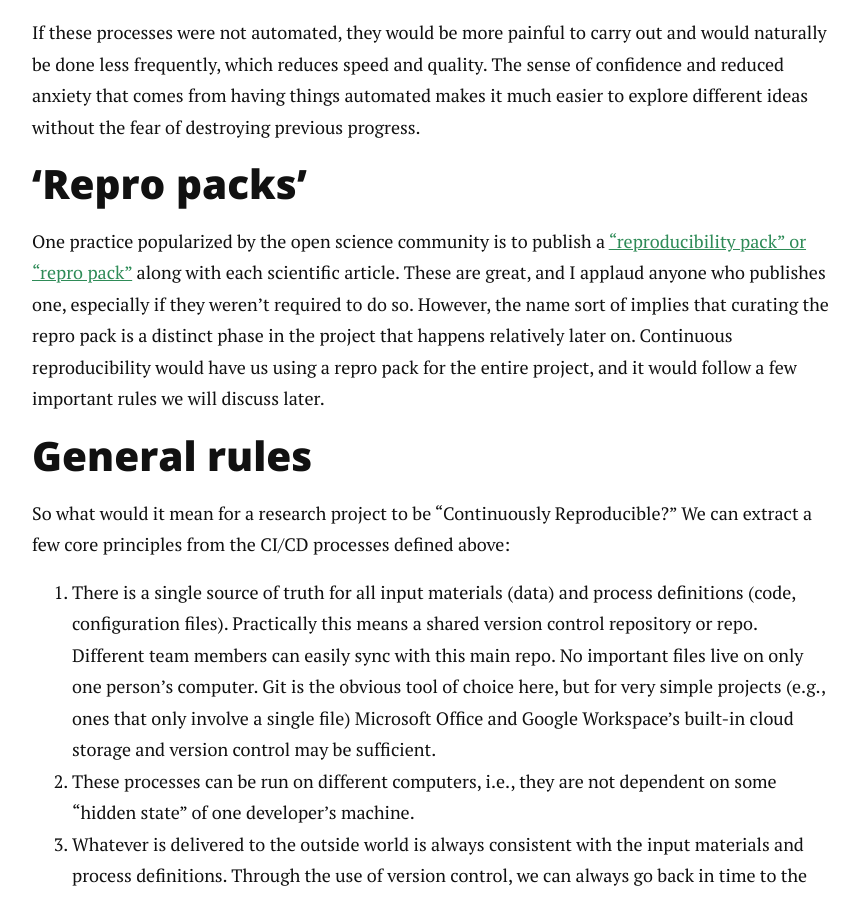
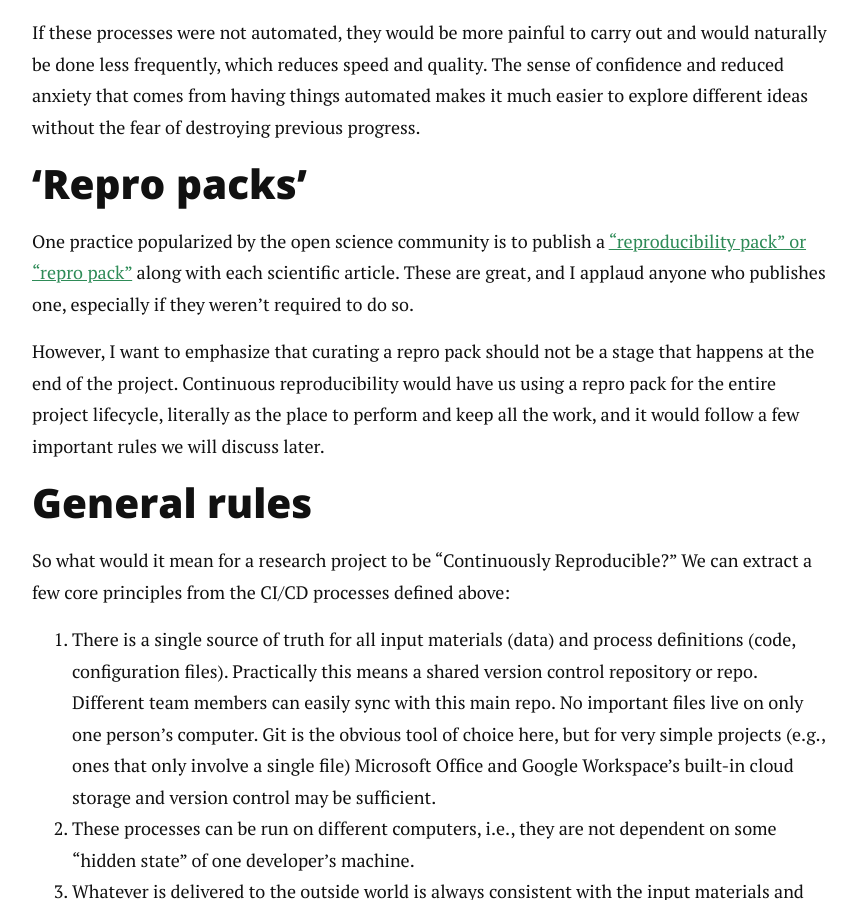
Before and after one commit to petebachant/petebachant.github.io, a Jekyll site: the page built from _posts/2025-02-28-continuous-reproducibility.md, in a window 1280 px wide and 900 px high, scrolled down 2377 px. Shown: the whole window, without its empty margins (208-1067 px from the left). Built offline with Jekyll 4.4.1, drawn with Linux system fonts in a browser that asks for light colours; nearby versions of some CDN libraries; comment, search, counter and statistics services are not loaded.

Commit message:
Clarify repro pack section

```diff
--- a/_posts/2025-02-28-continuous-reproducibility.md
+++ b/_posts/2025-02-28-continuous-reproducibility.md
@@ -127,10 +127,12 @@ a ["reproducibility pack" or "repro pack"](https://lorenabarba.com/blog/how-repr
 along with each scientific article.
 These are great, and I applaud anyone who publishes one,
 especially if they weren't required to do so.
-However, the name sort of implies that curating the repro pack is a
-distinct phase in the project that happens relatively later on.
+
+However, I want to emphasize that curating a repro pack
+should not be a stage that happens at the end of the project.
 Continuous reproducibility would have us using a repro pack for the entire
-project, and it would follow a few important rules we will discuss later.
+project lifecycle, literally as the place to perform and keep all the work,
+and it would follow a few important rules we will discuss later.
 
 ## General rules
 
```
